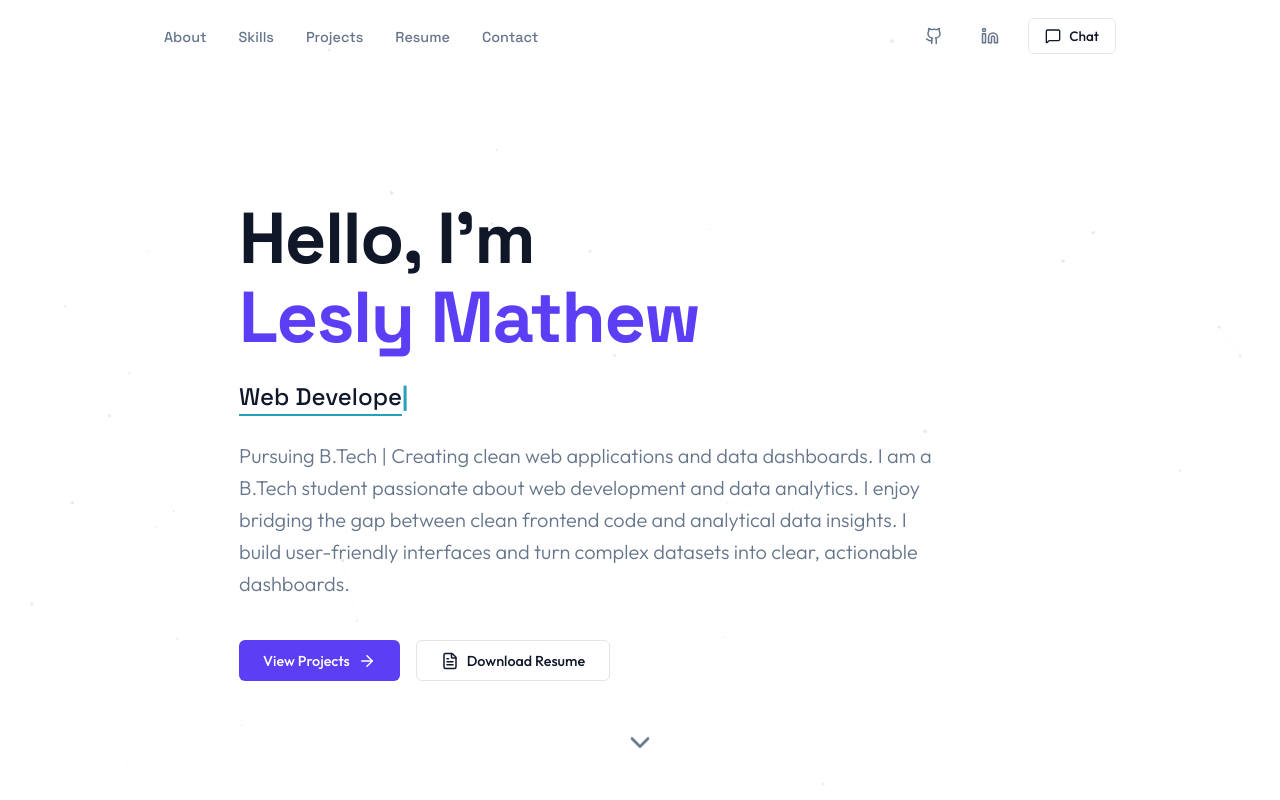
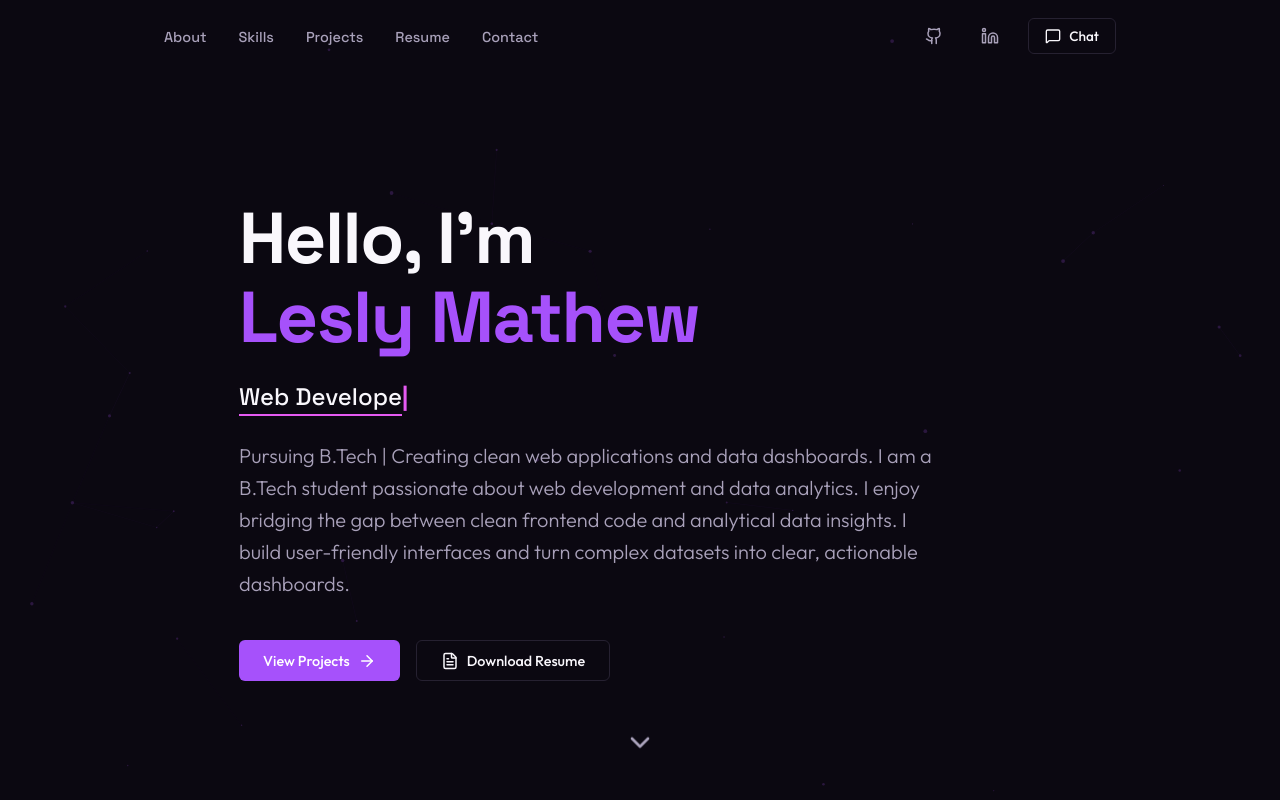
Before and after one commit to Leslythomasmathew/portfolio-site, a React (Vite) app: page / in a window 1280 px wide. Shown: the top 800 px of the page. Built offline with nearby package versions, Linux system fonts and the light colour scheme.

Commit message:
Switch portfolio to dark violet theme with neon purple accents

```diff
--- a/src/components/Contact.jsx
+++ b/src/components/Contact.jsx
@@ -240,7 +240,7 @@ export default function Contact() {
 
         .contact-info-card:hover .copy-btn {
           color: hsl(var(--text-light));
-          background: rgba(0, 0, 0, 0.05);
+          background: rgba(255, 255, 255, 0.05);
         }
 
         .success-color {
@@ -291,7 +291,7 @@ export default function Contact() {
           height: 44px;
           border-radius: 50%;
           border: 1px solid hsl(var(--border-light));
-          background: rgba(0, 0, 0, 0.02);
+          background: rgba(255, 255, 255, 0.02);
           display: flex;
           align-items: center;
           justify-content: center;
--- a/src/components/Hero.jsx
+++ b/src/components/Hero.jsx
@@ -115,7 +115,7 @@ export default function Hero() {
         let y = Math.random() * (canvas.height - size * 2 - size * 2) + size * 2;
         let directionX = (Math.random() * 1) - 0.5;
         let directionY = (Math.random() * 1) - 0.5;
-        let color = 'rgba(0, 0, 0, 0.08)'; // Subtly transparent black
+        let color = 'rgba(168, 85, 247, 0.2)'; // Subtly transparent violet
 
         particlesArray.push(new Particle(x, y, directionX, directionY, size, color));
       }
@@ -130,7 +130,7 @@ export default function Hero() {
 
           if (distance < (canvas.width / 9) * (canvas.height / 9)) {
             opacityValue = 1 - (distance / 20000);
-            ctx.strokeStyle = `rgba(0, 0, 0, ${opacityValue * 0.04})`; // Extremely soft dark lines
+            ctx.strokeStyle = `rgba(168, 85, 247, ${opacityValue * 0.08})`; // Soft violet lines
             ctx.lineWidth = 0.5;
             ctx.beginPath();
             ctx.moveTo(particlesArray[a].x, particlesArray[a].y);
--- a/src/components/Navbar.jsx
+++ b/src/components/Navbar.jsx
@@ -109,7 +109,7 @@ export default function Navbar() {
         }
 
         .navbar-wrapper.scrolled {
-          background: rgba(255, 255, 255, 0.85);
+          background: rgba(15, 12, 30, 0.75);
           backdrop-filter: blur(12px);
           -webkit-backdrop-filter: blur(12px);
           border-color: hsl(var(--border-light));
@@ -201,7 +201,7 @@ export default function Navbar() {
         .social-icon-link:hover {
           color: hsl(var(--text-light));
           border-color: hsl(var(--border-light));
-          background: rgba(0, 0, 0, 0.03);
+          background: rgba(255, 255, 255, 0.03);
         }
 
         .nav-contact-btn {
@@ -225,7 +225,7 @@ export default function Navbar() {
           right: -100%;
           width: 100%;
           height: 100vh;
-          background: rgba(255, 255, 255, 0.98);
+          background: rgba(15, 12, 30, 0.98);
           backdrop-filter: blur(20px);
           z-index: 999;
           transition: var(--transition-smooth);
--- a/src/components/Projects.jsx
+++ b/src/components/Projects.jsx
@@ -231,7 +231,7 @@ export default function Projects() {
         .filter-badge:hover {
           color: hsl(var(--text-light));
           border-color: hsl(var(--text-light) / 0.4);
-          background: rgba(0, 0, 0, 0.04);
+          background: rgba(255, 255, 255, 0.06);
         }
 
         .filter-badge.active {
@@ -260,7 +260,7 @@ export default function Projects() {
           width: 100%;
           padding-bottom: 50%; /* 2:1 Aspect Ratio */
           overflow: hidden;
-          background: #f8fafc;
+          background: #0d0b14;
           border-bottom: 1px solid hsl(var(--border-light));
         }
 
@@ -284,7 +284,7 @@ export default function Projects() {
           left: 0;
           width: 100%;
           height: 100%;
-          background: rgba(255, 255, 255, 0.85);
+          background: rgba(10, 8, 20, 0.85);
           backdrop-filter: blur(4px);
           display: flex;
           align-items: center;
--- a/src/index.css
+++ b/src/index.css
@@ -2,17 +2,17 @@
 @import url('https://fonts.googleapis.com/css2?family=Outfit:wght@300;400;500;600;700&family=Space+Grotesk:wght@400;500;600;700&display=swap');
 
 :root {
-  /* White Background Theme Palette */
-  --bg-dark: 0 0% 100%;        /* Pure White Background */
-  --bg-card: 210 20% 98%;      /* Very soft slate-grey for cards */
-  --text-light: 222 47% 11%;   /* Dark slate/charcoal text for high contrast */
-  --text-muted: 215 16% 47%;   /* Balanced grey for secondary text */
+  /* Premium Dark Violet Theme Palette */
+  --bg-dark: 260 35% 5%;       /* Deep Dark Violet Background */
+  --bg-card: 260 25% 9%;       /* Slightly lighter deep violet for cards */
+  --text-light: 260 50% 98%;   /* Soft lavender-white text */
+  --text-muted: 260 15% 68%;   /* Balanced lavender-grey text */
 
-  --primary: 250 89% 60%;      /* Elegant Indigo/Violet (high contrast on white) */
-  --secondary: 192 65% 45%;    /* Crisp Steel-Teal */
+  --primary: 270 95% 65%;      /* Neon Purple/Violet */
+  --secondary: 295 85% 65%;    /* Orchid/Magenta accent */
 
-  --border-light: 220 15% 90%; /* Soft light borders */
-  --border-glass: 0 0% 0% / 0.05;
+  --border-light: 260 20% 16%; /* Soft dark purple borders */
+  --border-glass: 255 255% 255% / 0.04;
 
   --transition-smooth: all 0.3s ease;
   --font-sans: 'Outfit', sans-serif;
@@ -83,7 +83,7 @@ button, input, textarea {
   padding-bottom: 0.5rem;
 }
 
-/* Flat light-theme card design */
+/* Flat dark-theme card design */
 .glass-card {
   background: hsl(var(--bg-card));
   border: 1px solid hsl(var(--border-light));
@@ -94,7 +94,7 @@ button, input, textarea {
 .glass-card:hover {
   transform: translateY(-2px);
   border-color: hsl(var(--primary) / 0.5);
-  box-shadow: 0 6px 20px rgba(0, 0, 0, 0.06);
+  box-shadow: 0 6px 20px rgba(0, 0, 0, 0.25);
 }
 
 /* Interactive Buttons */
@@ -129,7 +129,7 @@ button, input, textarea {
 }
 
 .btn-secondary:hover {
-  background: rgba(0, 0, 0, 0.02);
+  background: rgba(255, 255, 255, 0.02);
   border-color: hsl(var(--text-light) / 0.5);
   transform: translateY(-1px);
 }
```
